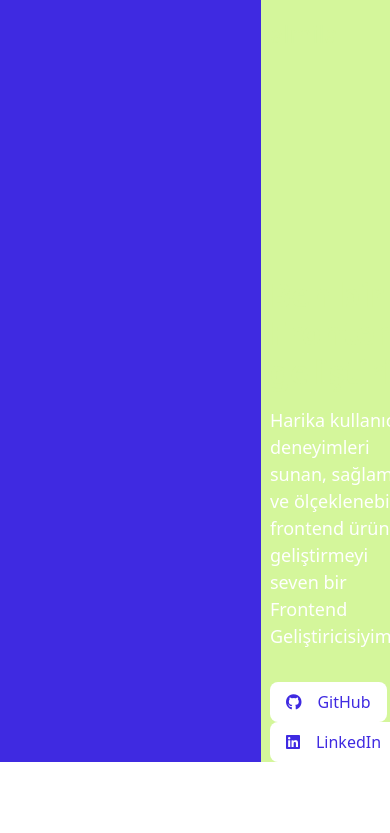
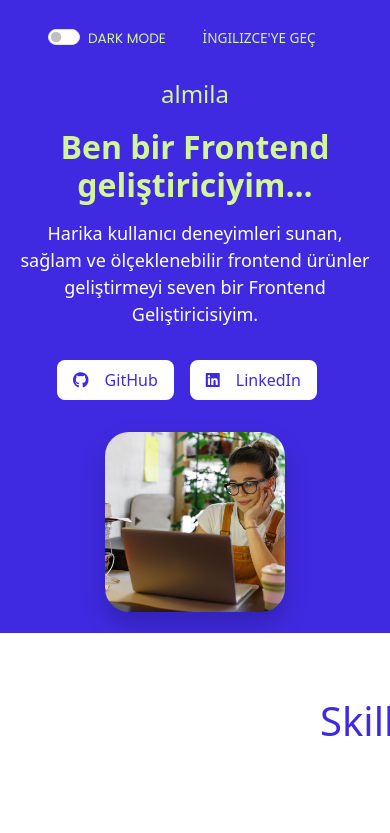
Before and after one commit to Bora-Erk/Frontend-Challenge, a React (Vite) app: page / in a window 390 px wide. Shown: the top 833 px of the page. Built offline with nearby package versions, Linux system fonts and the light colour scheme.

Commit message:
header mobile responsive design

```diff
--- a/src/components/Header.css
+++ b/src/components/Header.css
@@ -116,3 +116,53 @@ body {
     --webkit-appearance: none;
     appearance: none;
   }
+@media (max-width: 768px) {
+  .header {
+    display: grid;
+    grid-template-columns: 1fr;
+    padding: 1rem 0;
+    background: var(--primary);
+  }
+
+  .header-controls {
+    position: static;
+    display: flex;
+    justify-content: center;
+    margin-bottom: 1rem;
+    right: auto; top: auto;
+  }
+
+  .header-intro {
+    margin: 0;
+    padding: 0 1rem;
+    text-align: center;
+  }
+  .header-intro p:first-child {
+    margin-bottom: 1rem;
+  }
+
+  .header-social {
+    justify-content: center;
+    margin-top: 0.5rem;
+  }
+  .lang-switch {
+    color: var(--secondary)
+  }
+
+  /* 5. Resim kapsayıcısını ortala ve padding’i kaldır */
+  .header-image {
+    margin: 1rem auto 0;
+    padding: 0 1rem;
+    text-align: center;
+  }
+
+  /* 6. Resim boyutunu küçült */
+  #almila {
+    width: 180px;          /* istersen 150–200 arası deneyebilirsin */
+  }
+  .header-image img {
+    width: 100%;
+    max-width: 250px;      /* üst sınır ver */
+    height: auto;
+  }
+}
```
